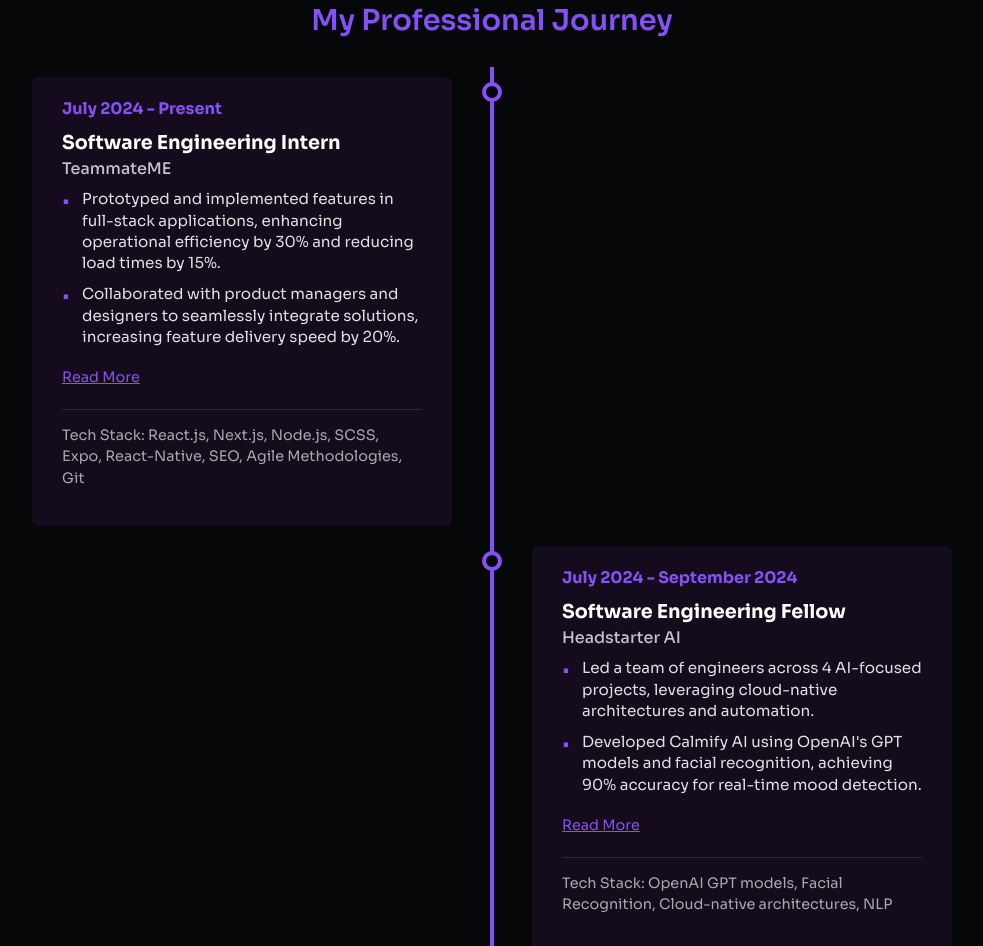
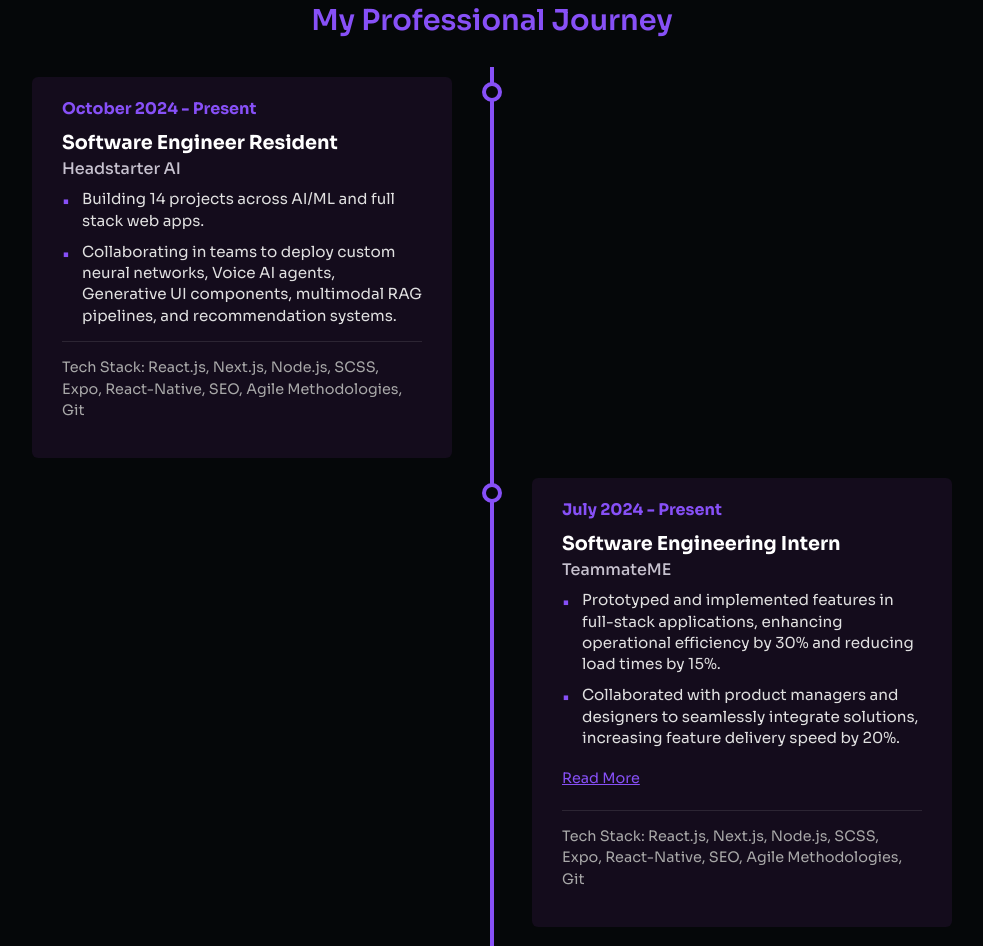
Before and after one commit to pc9350/Portfolio-Website, a React (Vite) app: page / in a window 1280 px wide. Shown: the part 1200-2146 px from the top of the page, without its empty margins (148-1131 px from the left). Built offline with nearby package versions, Linux system fonts and the light colour scheme.

Commit message:
Updated Resuem section

```diff
--- a/src/components/Resume.jsx
+++ b/src/components/Resume.jsx
@@ -19,6 +19,16 @@ const educationData = [
 
 const journeyData = [
   {
+    date: "October 2024 - Present",
+    role: "Software Engineer Resident",
+    company: "Headstarter AI",
+    techStack: "React.js, Next.js, Node.js, SCSS, Expo, React-Native, SEO, Agile Methodologies, Git",
+    description: [
+      "Building 14 projects across AI/ML and full stack web apps. ",
+      "Collaborating in teams to deploy custom neural networks, Voice AI agents, Generative UI components, multimodal RAG pipelines, and recommendation systems.",
+    ]
+  },
+  {
     date: "July 2024 - Present",
     role: "Software Engineering Intern",
     company: "TeammateME",
@@ -34,7 +44,7 @@ const journeyData = [
     date: "July 2024 - September 2024",
     role: "Software Engineering Fellow",
     company: "Headstarter AI",
-    techStack: "OpenAI GPT models, Facial Recognition, Cloud-native architectures, NLP",
+    techStack: "OpenAI GPT models, Facial Recognition, Cloud-native architectures, NLP, Pinecone, Hugging Face",
     description: [
       "Led a team of engineers across 4 AI-focused projects, leveraging cloud-native architectures and automation.",
       "Developed Calmify AI using OpenAI's GPT models and facial recognition, achieving 90% accuracy for real-time mood detection.",
```
